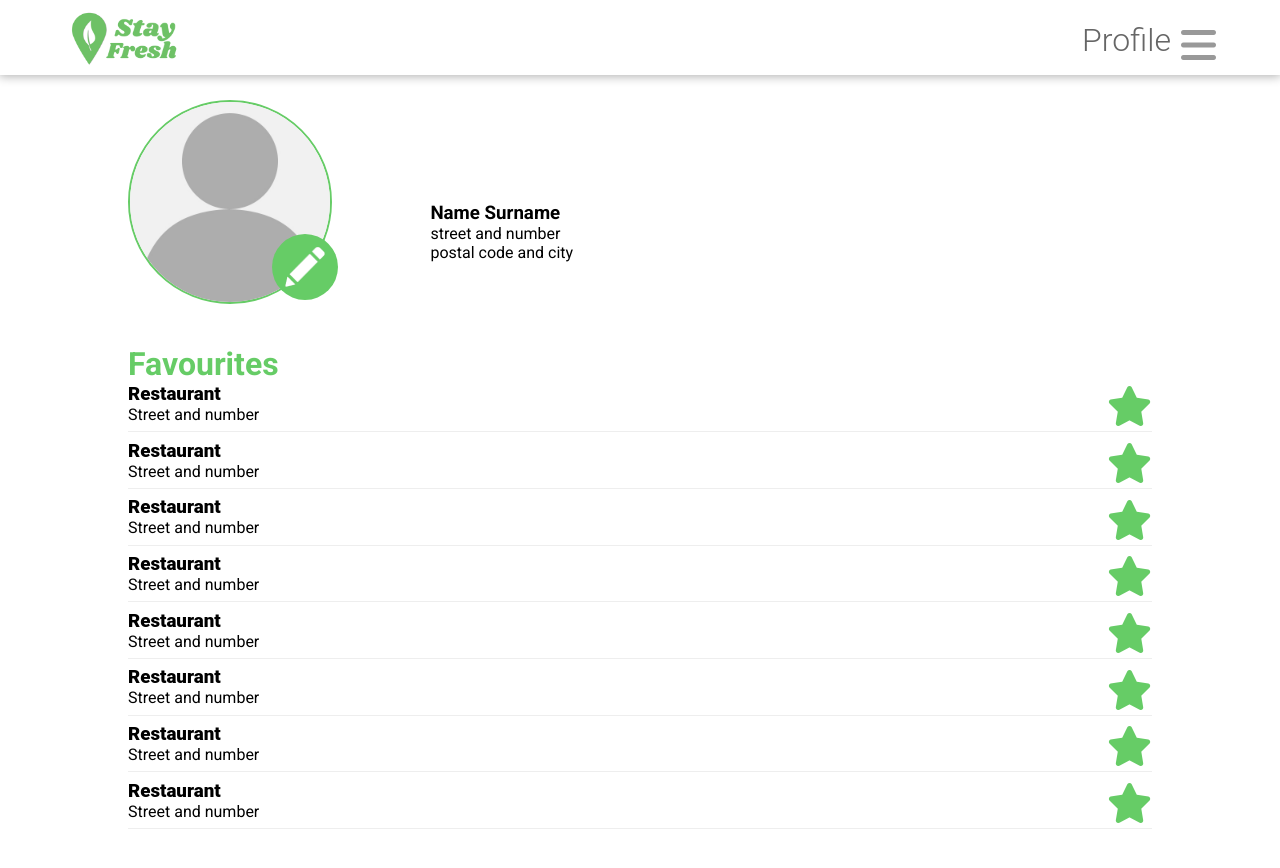
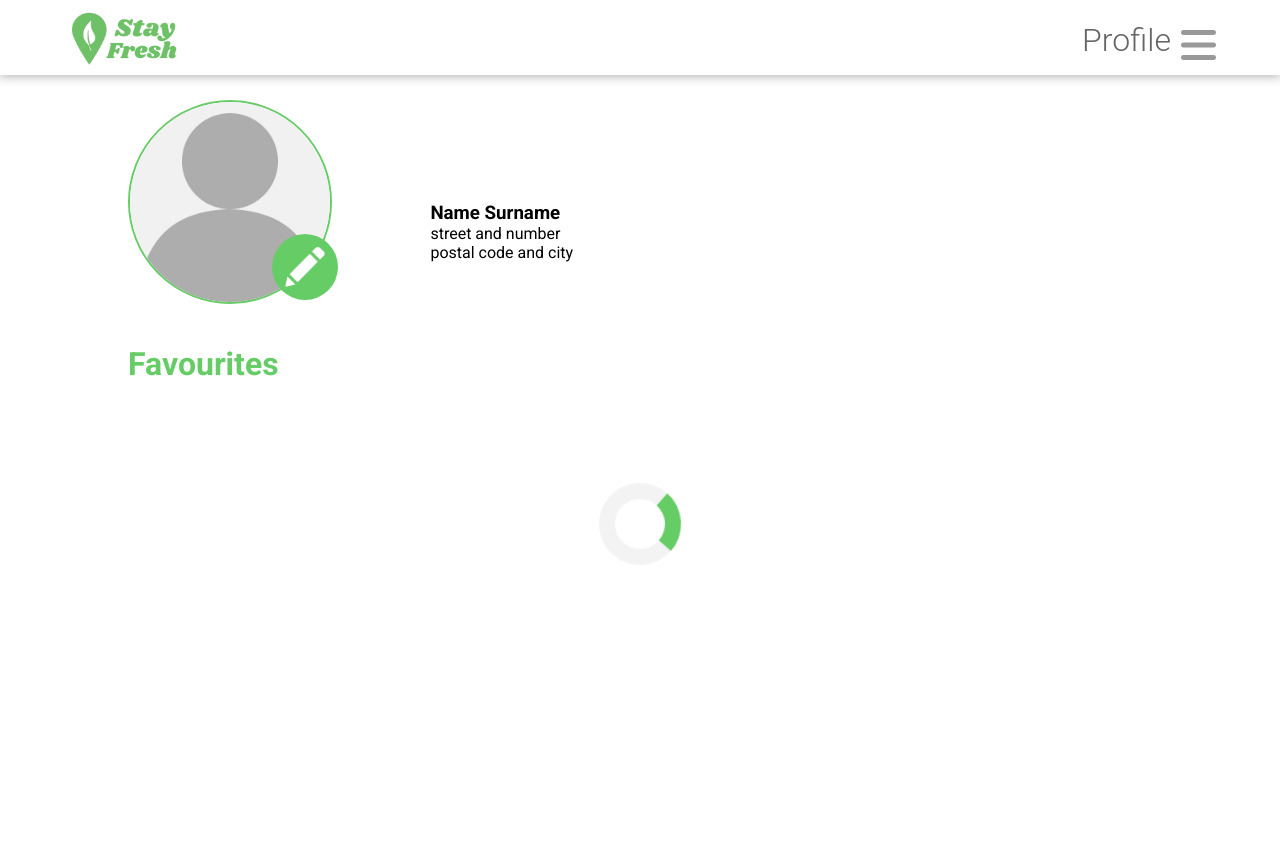
Before and after one commit to simodecl/simodecl.github.io, a Jekyll site: the page built from profile.md, in a window 1280 px wide and 957 px high. Shown: the top 868 px of the window. Built offline with Jekyll 4.4.1, drawn with Linux system fonts in a browser that asks for light colours; nearby versions of some CDN libraries.

Commit message:
'update'

```diff
--- a/_sass/pages/_profile.scss
+++ b/_sass/pages/_profile.scss
@@ -64,7 +64,7 @@
 }
 .title-green{
     color:$groen;
-    margin-bottom:0;
+    margin-bottom:5px;
 }
 
 .favourite{
@@ -89,9 +89,6 @@
     float: right;
     margin-top:0.2rem;
 }
-.unfavourite{
-    filter:grayscale(100%);
-}
 
 #back-to-top{
     position: fixed;
--- a/_sass/pages/_settings.scss
+++ b/_sass/pages/_settings.scss
@@ -1,5 +1,7 @@
 @import '../abstracts/variables';
-
+.container-settings{
+    max-width:500px;
+}
 .settings{
     filter:grayscale(100%);
 }
--- a/css/profile.css
+++ b/css/profile.css
@@ -55,7 +55,7 @@
 
 .title-green {
   color: #6C6;
-  margin-bottom: 0; }
+  margin-bottom: 5px; }
 
 .favourite {
   border-bottom: solid 1px #EEE;
@@ -79,9 +79,6 @@
   float: right;
   margin-top: 0.2rem; }
 
-.unfavourite {
-  filter: grayscale(100%); }
-
 #back-to-top {
   position: fixed;
   bottom: 100px;
--- a/css/settings.css
+++ b/css/settings.css
@@ -1,3 +1,6 @@
+.container-settings {
+  max-width: 500px; }
+
 .settings {
   filter: grayscale(100%); }
 
--- a/js/profile.js
+++ b/js/profile.js
@@ -1,12 +1,7 @@
 ; (function () {
     loadSettings();
-
-    $('.fa-star').on('click', function(){
-        $(this).toggleClass('fa-star-o');
-        //$(this).addClass('unfavourite');
-        $(this).parent().delay(200).hide('400ms', 'linear');
-
-    });
+    var app = new Search();
+    app.init();
 
     if ($('#back-to-top').length) {
         var scrollTrigger = 75, // px
@@ -31,8 +26,86 @@
     }
 
     function loadSettings() {
-    if(localStorage.getItem("name") != null) {$('#name').html(localStorage.getItem("name"))};
-    if(localStorage.getItem("locationstreet") != null) {$("#location-street").html(localStorage.getItem("locationstreet"))};
-    if(localStorage.getItem("locationcity") != null) {$("#location-city").html(localStorage.getItem("locationcity"))};
+        if (localStorage.getItem("name") != null) { $('#name').html(localStorage.getItem("name")) };
+        if (localStorage.getItem("locationstreet") != null) { $("#location-street").html(localStorage.getItem("locationstreet")) };
+        if (localStorage.getItem("locationcity") != null) { $("#location-city").html(localStorage.getItem("locationcity")) };
+    }
+
+
+    function Search() {
+        this.API_URL = 'https://datatank.stad.gent/4/milieuennatuur/ecoplan.json?callback=json_callback';
+        this._Results;
+
+        // Initialize App
+        this.init = function () {
+            console.log('1. Initialize the app');
+            // Call the function loadData
+            this.loadData();
+        }
+
+        // Load the data from Ghent Data API
+        this.loadData = function () {
+            // Hack --> Closure
+            var that = this;
+            console.log('2. Load the Data');
+
+            var xhr = new XMLHttpRequest();
+            xhr.open('get', this.API_URL, true);
+            xhr.responseType = 'json';
+            xhr.onload = function () {
+                if (xhr.status == 200) {
+                    var data = (!xhr.responseType) ? JSON.parse(xhr.response) : xhr.response;
+                    that._Results = data;
+                    that.updateUI();
+                } else {
+                    console.log(xhr.status);
+                }
+            }
+            xhr.onerror = function () {
+                console.log(Error('Network Error!'));
+            }
+            xhr.send();
+
+        };
+
+        // Update the User Interface (UI)
+        this.updateUI = function () {
+            console.log('3. Update UI');
+
+            //function to sort by name
+            function compare(a, b) {
+                if (a.NAAM.toUpperCase() < b.NAAM.toUpperCase())
+                    return -1;
+                if (a.NAAM.toUpperCase() > b.NAAM.toUpperCase())
+                    return 1;
+                return 0;
+            }
+            this._Results.sort(compare);
+
+            // Call function generateSearchUI
+            this.generateSearchUI();
+        };
+
+        // Generate the results
+        this.generateSearchUI = function () {
+            console.log('4. Generate UI with div-element');
+            var tempStr = '';
+            for (var i = 0; i < Math.floor(Math.random() * 20) + 5; i++) {
+                var resto = this._Results[Math.floor(Math.random() * this._Results.length)];
+                tempStr += '<div class="favourite">';
+                tempStr += '<i class="fa fa-star" aria-hidden="true"></i>';
+                tempStr += '<h3 class="restaurant-name">' + resto.NAAM + '</h3>';
+                tempStr += '<p>' + resto.STRAAT + ' ' + resto.NUMMER + '</p>';
+                tempStr += '</div>';
+            };
+            document.querySelector('.results').innerHTML = tempStr;
+
+            $('.fa-star').on('click', function () {
+                $(this).toggleClass('fa-star-o');
+                $(this).parent().delay(200).hide('400ms', 'linear');
+
+            });
+
+        };
     }
 })();
--- a/profile.md
+++ b/profile.md
@@ -17,45 +17,8 @@
     <div class="favourites">
     <h1 class="title-green">Favourites</h1>
     <a href="" id="back-to-top" title="Back to top"><i class="fa fa-arrow-circle-o-up" aria-hidden="true"></i></a>
-        <div class="favourite">
-            <i class="fa fa-star" aria-hidden="true"></i>
-            <h3 class="restaurant-name">Restaurant</h3>
-            <p>Street and number</p>
-        </div>
-        <div class="favourite">
-            <i class="fa fa-star" aria-hidden="true"></i>
-            <h3 class="restaurant-name">Restaurant</h3>
-            <p>Street and number</p>
-        </div>
-        <div class="favourite">
-            <i class="fa fa-star" aria-hidden="true"></i>
-            <h3 class="restaurant-name">Restaurant</h3>
-            <p>Street and number</p>
-        </div>
-        <div class="favourite">
-            <i class="fa fa-star" aria-hidden="true"></i>
-            <h3 class="restaurant-name">Restaurant</h3>
-            <p>Street and number</p>
-        </div>
-        <div class="favourite">
-            <i class="fa fa-star" aria-hidden="true"></i>
-            <h3 class="restaurant-name">Restaurant</h3>
-            <p>Street and number</p>
-        </div>
-        <div class="favourite">
-            <i class="fa fa-star" aria-hidden="true"></i>
-            <h3 class="restaurant-name">Restaurant</h3>
-            <p>Street and number</p>
-        </div>
-        <div class="favourite">
-            <i class="fa fa-star" aria-hidden="true"></i>
-            <h3 class="restaurant-name">Restaurant</h3>
-            <p>Street and number</p>
-        </div>
-        <div class="favourite">
-            <i class="fa fa-star" aria-hidden="true"></i>
-            <h3 class="restaurant-name">Restaurant</h3>
-            <p>Street and number</p>
+        <div class='results'>
+            <div class="loader"></div>
         </div>
     </div>
 </div>
```
Also changed, not shown: settings.md (+3 -3 lines), 3 other files. Lines whose indentation alone changed are shown as unchanged.
